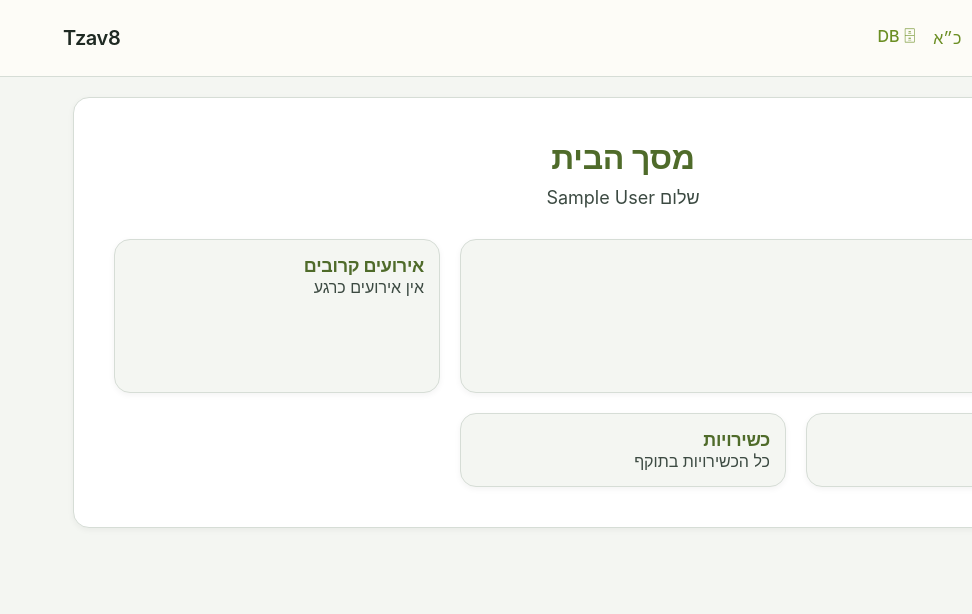
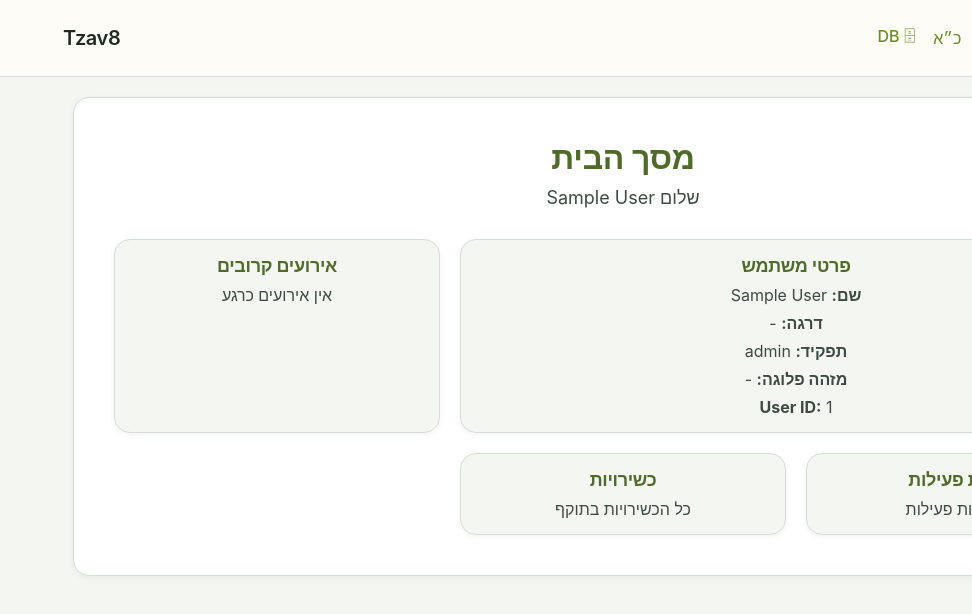
Before and after one commit to dorlevi7/tzav8, a React (Vite) app in the folder client/: page /home in a window 1280 px wide. Shown: the top 614 px of the page, without its empty margins (308-1280 px from the left). Built offline with nearby package versions, Linux system fonts and the light colour scheme; sample sign-in values are in the browser's storage.

Commit message:
Refactor UI: move shared layout and styles to global.css

```diff
--- a/client/src/pages/PersonnelManagement.jsx
+++ b/client/src/pages/PersonnelManagement.jsx
@@ -1,5 +1,3 @@
-import "../styles/pages/PersonnelManagement.css";
-
 import { useEffect, useState } from "react";
 import { useTranslation } from "react-i18next";
 import { useNavigate } from "react-router-dom";
@@ -61,9 +59,9 @@ function PersonnelManagement() {
 
   return (
     <div className="page-container">
-      <div className="personnel-management-content">
-        <div className="personnel-management-header">
-          <h1>{t("personnelManagement.title")}</h1>
+      <div className="page-content">
+        <div className="page-header">
+          <h1 className="page-title">{t("personnelManagement.title")}</h1>
         </div>
 
         {/* ========================
@@ -97,9 +95,9 @@ function PersonnelManagement() {
            Navigation Cards
         ======================== */}
 
-        <div className="dashboard-grid">
+        <div className="cards-grid">
           {/* Platoons */}
-          <div className="dashboard-card">
+          <div className="card">
             <h3>{t("personnelManagement.platoons")}</h3>
 
             <div className="card-actions">
@@ -117,7 +115,7 @@ function PersonnelManagement() {
           </div>
 
           {/* Company HQ */}
-          <div className="dashboard-card">
+          <div className="card">
             <h3>{t("personnelManagement.companyHQ")}</h3>
 
             <div className="card-actions">
--- a/client/src/pages/PlatoonsManagement.jsx
+++ b/client/src/pages/PlatoonsManagement.jsx
@@ -1,5 +1,3 @@
-import "../styles/pages/PersonnelManagement.css";
-
 import { useEffect, useState } from "react";
 import { useTranslation } from "react-i18next";
 import { useNavigate } from "react-router-dom";
@@ -77,9 +75,9 @@ function PlatoonsManagement() {
   return (
     <>
       <div className="page-container">
-        <div className="personnel-management-content">
-          <div className="personnel-management-header">
-            <h1>{t("platoonsManagement.title")}</h1>
+        <div className="page-content">
+          <div className="page-header">
+            <h1 className="page-title">{t("platoonsManagement.title")}</h1>
           </div>
 
           {/* ========================
@@ -131,9 +129,9 @@ function PlatoonsManagement() {
           ======================== */}
 
           {platoons.length > 0 && (
-            <div className="dashboard-grid">
+            <div className="cards-grid">
               {platoons.map((platoon) => (
-                <div className="dashboard-card" key={platoon.id}>
+                <div className="card" key={platoon.id}>
                   <h3>
                     {t("platoonsManagement.platoon", {
                       number: platoon.number,
@@ -161,7 +159,7 @@ function PlatoonsManagement() {
 
               {/* Add platoon card */}
 
-              <div className="dashboard-card add-card">
+              <div className="card add-card">
                 <button
                   className="primary-button"
                   onClick={() => setShowCreateModal(true)}
@@ -174,7 +172,7 @@ function PlatoonsManagement() {
 
           {/* Back button */}
 
-          <div style={{ marginTop: "0px", textAlign: "center" }}>
+          <div className="page-actions">
             <button className="secondary-button" onClick={() => navigate(-1)}>
               ← {t("common.back")}
             </button>
--- a/client/src/styles/global.css
+++ b/client/src/styles/global.css
@@ -82,6 +82,58 @@ select {
 
 button {
     cursor: pointer;
+}
+
+button:disabled {
+    opacity: 0.6;
+    cursor: not-allowed;
+}
+
+/* =========================
+   Buttons
+========================= */
+
+.primary-button {
+    padding: var(--spacing-sm) var(--spacing-md);
+    border-radius: var(--border-radius);
+
+    background-color: var(--accent-color);
+    color: var(--color-white);
+
+    border: none;
+
+    cursor: pointer;
+
+    transition:
+        background-color var(--transition-fast),
+        transform var(--transition-fast);
+}
+
+.primary-button:hover {
+    background-color: var(--accent-hover);
+    transform: translateY(-2px);
+}
+
+.secondary-button {
+    padding: var(--spacing-sm) var(--spacing-md);
+    border-radius: var(--border-radius);
+
+    background-color: transparent;
+
+    border: 1px solid var(--border-color);
+
+    color: var(--text-primary);
+
+    cursor: pointer;
+
+    transition:
+        background-color var(--transition-fast),
+        transform var(--transition-fast);
+}
+
+.secondary-button:hover {
+    background-color: var(--background-color);
+    transform: translateY(-2px);
 }
 
 /* =========================
@@ -467,11 +519,19 @@ body.lang-switching #root {
 
     box-shadow: var(--shadow-sm);
 
+    text-align: center;
+    /* ← הוסף את זה */
+
     transition:
         background-color var(--transition-fast),
         border-color var(--transition-fast),
         transform var(--transition-fast),
         box-shadow var(--transition-fast);
+
+        display: flex;
+        flex-direction: column;
+        align-items: center;
+        gap: 8px;
 }
 
 .card:hover {
@@ -483,12 +543,24 @@ body.lang-switching #root {
     margin-bottom: 0;
     font-size: var(--font-size-lg);
     color: var(--primary-color);
+
+    text-align: center;
 }
 
 .card p {
     margin-bottom: 0;
     color: var(--text-secondary);
     word-break: break-word;
+}
+
+/* =========================
+   Add Card
+========================= */
+
+.add-card {
+    display: flex;
+    justify-content: center;
+    align-items: center;
 }
 
 /* =========================
@@ -506,3 +578,70 @@ body.lang-switching #root {
     }
 
 }
+
+/* =========================
+   Card Actions
+========================= */
+
+.card-actions {
+    display: flex;
+    justify-content: center;
+    gap: 12px;
+    flex-wrap: wrap;
+}
+
+/* =========================
+   Summary / Stats
+========================= */
+
+.personnel-summary {
+    width: 100%;
+    display: flex;
+    justify-content: center;
+    flex-wrap: wrap;
+    gap: 40px;
+}
+
+.summary-item {
+    display: flex;
+    flex-direction: column;
+    align-items: center;
+    gap: 6px;
+    min-width: 120px;
+}
+
+.summary-label {
+    font-size: var(--font-size-sm);
+    color: var(--text-secondary);
+}
+
+.summary-value {
+    font-size: var(--font-size-lg);
+    font-weight: var(--font-weight-bold);
+    color: var(--primary-color);
+}
+
+/* =========================
+   Page Actions
+========================= */
+
+.page-actions {
+    display: flex;
+    justify-content: center;
+    margin-top: 0;
+}
+
+/* =========================
+   Empty State
+========================= */
+
+.empty-state {
+    display: flex;
+    flex-direction: column;
+    align-items: center;
+    gap: 12px;
+
+    padding: 30px;
+
+    text-align: center;
+}
```
